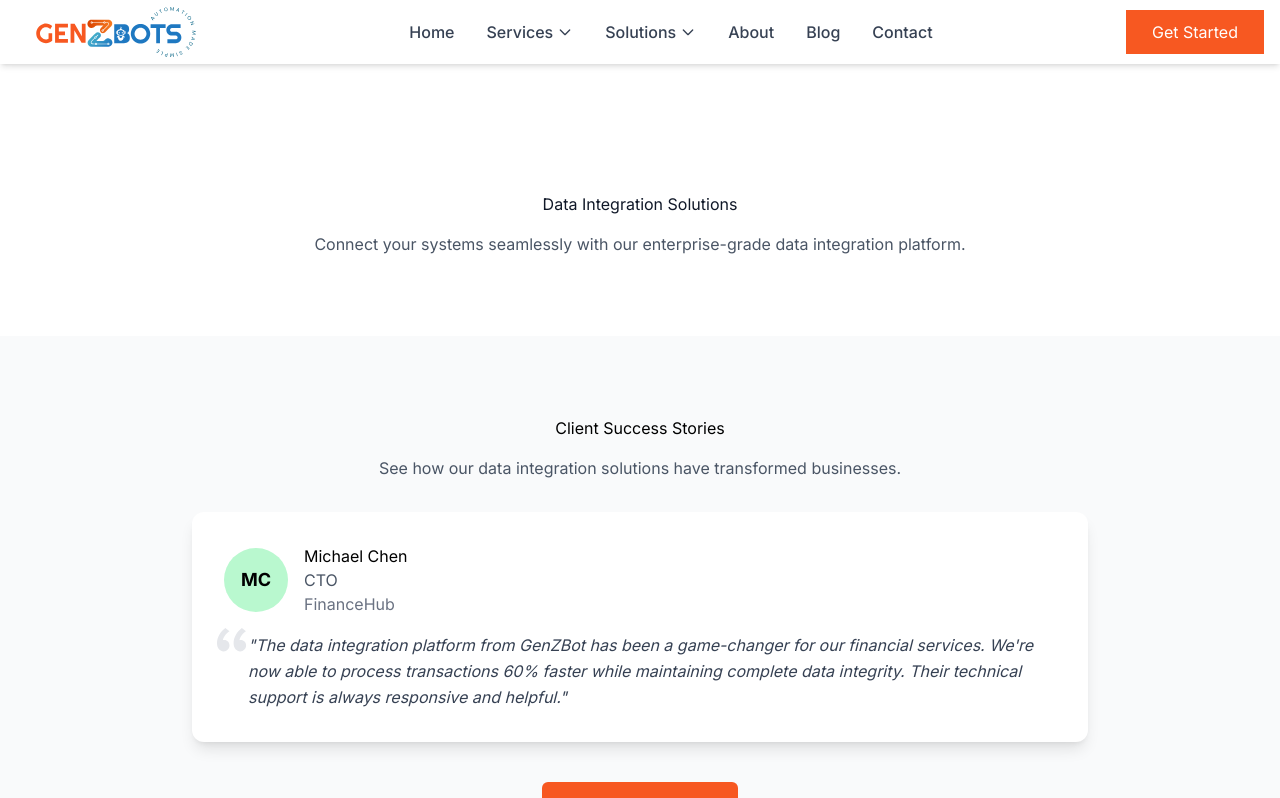
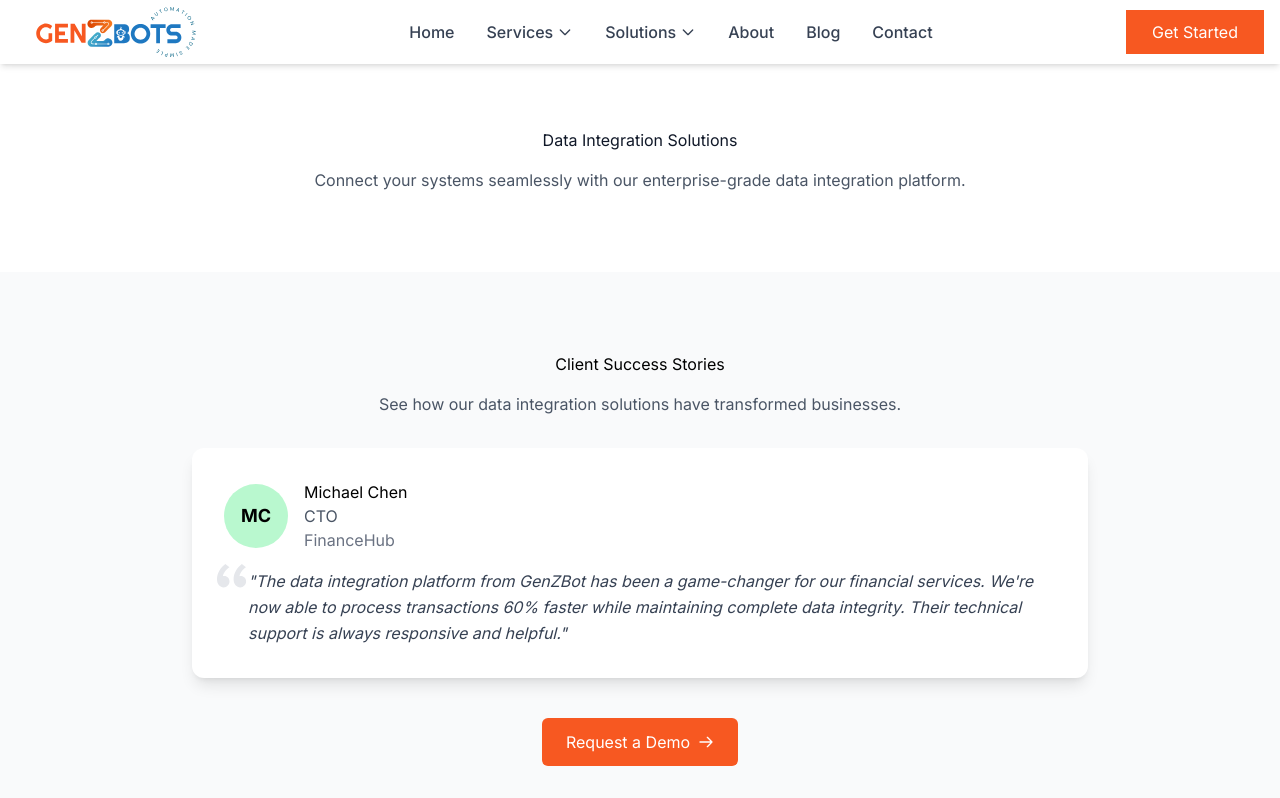
Before and after one commit to Chandru2197/genzbots, a Next.js app: page /data-integration in a window 1280 px wide. Shown: the top 798 px of the page. Built offline with nearby package versions, Linux system fonts and the light colour scheme.

Commit message:
new changes

```diff
--- a/src/app/globals.css
+++ b/src/app/globals.css
@@ -52,7 +52,17 @@ html {
   }
 }
 
-
+/* Fixed header styles */
+nav.fixed {
+  position: fixed;
+  top: 0;
+  left: 0;
+  right: 0;
+  transform: translateZ(0);
+  will-change: transform;
+  z-index: 100;
+  transition: transform 0.3s, opacity 0.3s;
+}
 
 body {
   color: rgb(var(--foreground-rgb));
--- a/src/app/page.tsx
+++ b/src/app/page.tsx
@@ -74,7 +74,7 @@ export default function Home() {
   };
 
   return (
-    <main className="min-h-screen">
+    <main className="min-h-screen pt-16">
       <Navbar addToRefs={addToRefs} />
       <HeroSection addToRefs={addToRefs} />
       <SectionWrapper>
--- a/src/components/FeaturesSection.tsx
+++ b/src/components/FeaturesSection.tsx
@@ -205,13 +205,13 @@ export default function FeaturesSection({ addToRefs }: FeaturesSectionProps) {
                     <IconWrapper>
                       {<feature.icon />}
                     </IconWrapper>
-                    <h3 className="text-2xl font-bold text-gray-800 mb-2">
+                    <h3 className="text-2xl font-bold text-[var(--color-tertiary)] mb-2">
                       {feature.title}
                     </h3>
                     <p className="text-gray-600 font-medium">{feature.sub}</p>
                   </CardFront>
                   <CardBack>
-                    <h4 className="text-xl font-bold text-gray-800 mb-4">{feature.title}</h4>
+                    <h4 className="text-xl font-bold text-[var(--color-tertiary)] mb-4">{feature.title}</h4>
                     {feature.key?.map((point, index) => (
                       <KeyPoint key={index}>
                         <span className="text-gray-700">{point}</span>
--- a/src/components/Navbar.tsx
+++ b/src/components/Navbar.tsx
@@ -76,7 +76,7 @@ export default function Navbar({ addToRefs }: NavbarProps) {
   };
 
   return (
-    <nav className={`sticky top-0 w-full z-50 bg-white/90 backdrop-blur-sm shadow-md`}>
+    <nav className={`fixed top-0 w-full z-[100] bg-white/95 backdrop-blur-sm shadow-md transition-all duration-300 ${isScrolled ? 'shadow-lg' : 'shadow-md'}`}>
       <div className="max-w-screen-xl mx-auto h-14 lg:h-16 flex justify-between items-center px-4">
         {/* Logo (left) */}
         <div className="flex items-center w-[200px]">
@@ -103,6 +103,7 @@ export default function Navbar({ addToRefs }: NavbarProps) {
                     className={`text-menu font-medium transition-colors flex items-center ${
                       activeDropdown === item.label ? 'text-[var(--color-secondary)]' : 'text-gray-700 hover:text-[var(--color-secondary)]'
                     }`}
+                    suppressHydrationWarning
                   >
                     {item.label}
                     <svg
@@ -166,6 +167,7 @@ export default function Navbar({ addToRefs }: NavbarProps) {
             <button
               onClick={() => setMobileMenuOpen(!mobileMenuOpen)}
               className="inline-flex items-center justify-center p-2 rounded-md text-gray-700 hover:text-[var(--color-secondary)] hover:bg-orange-50 focus:outline-none transition-colors duration-200"
+              suppressHydrationWarning
             >
               <svg
                 className={`${mobileMenuOpen ? 'hidden' : 'block'} h-6 w-6`}
@@ -215,6 +217,7 @@ export default function Navbar({ addToRefs }: NavbarProps) {
                   <button
                     onClick={() => toggleDropdown(item.label)}
                     className="flex justify-between items-center w-full px-3 py-2 text-label font-label text-gray-800 hover:text-[var(--color-secondary)] hover:bg-orange-50 font-medium transition-colors rounded-md"
+                    suppressHydrationWarning
                   >
                     <span>{item.label}</span>
                     <svg
--- a/src/components/custome/button/AnimatedButton.tsx
+++ b/src/components/custome/button/AnimatedButton.tsx
@@ -29,6 +29,7 @@ const AnimatedButton = ({title}:any) => {
         `}
         onMouseEnter={() => setIsHovered(true)}
         onMouseLeave={() => setIsHovered(false)}
+        suppressHydrationWarning
       >
         <div className="relative z-10 flex items-center">
           {title}
--- a/src/components/custome/button/CustomizeButton2.tsx
+++ b/src/components/custome/button/CustomizeButton2.tsx
@@ -4,7 +4,7 @@ import styled from 'styled-components';
 const CustomizeButton2 = ({title}:any) => {
   return (
     <StyledWrapper>
-      <button>
+      <button suppressHydrationWarning>
         <p>Subscribe</p>
         <svg xmlns="http://www.w3.org/2000/svg" className="h-6 w-6" fill="none" viewBox="0 0 24 24" stroke="currentColor" strokeWidth={4}>
           <path strokeLinecap="round" strokeLinejoin="round" d="M14 5l7 7m0 0l-7 7m7-7H3" />
```
